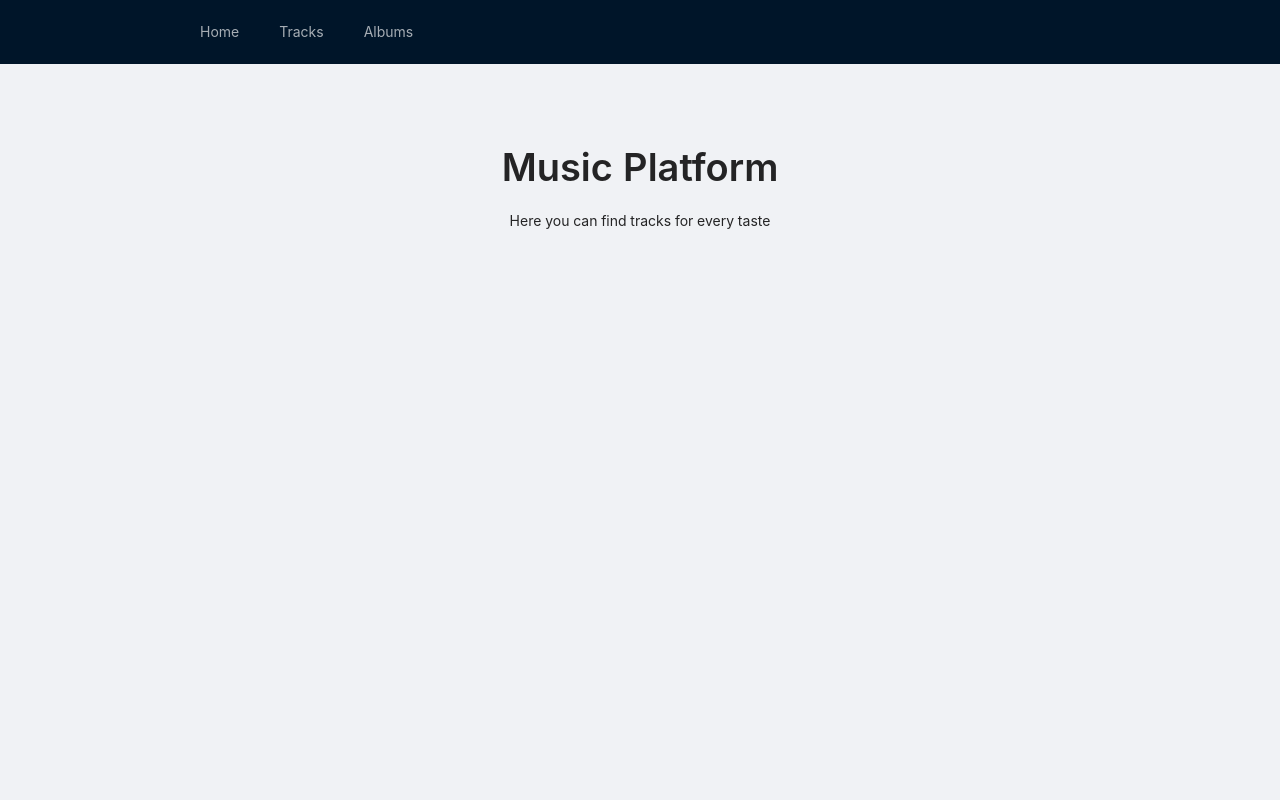
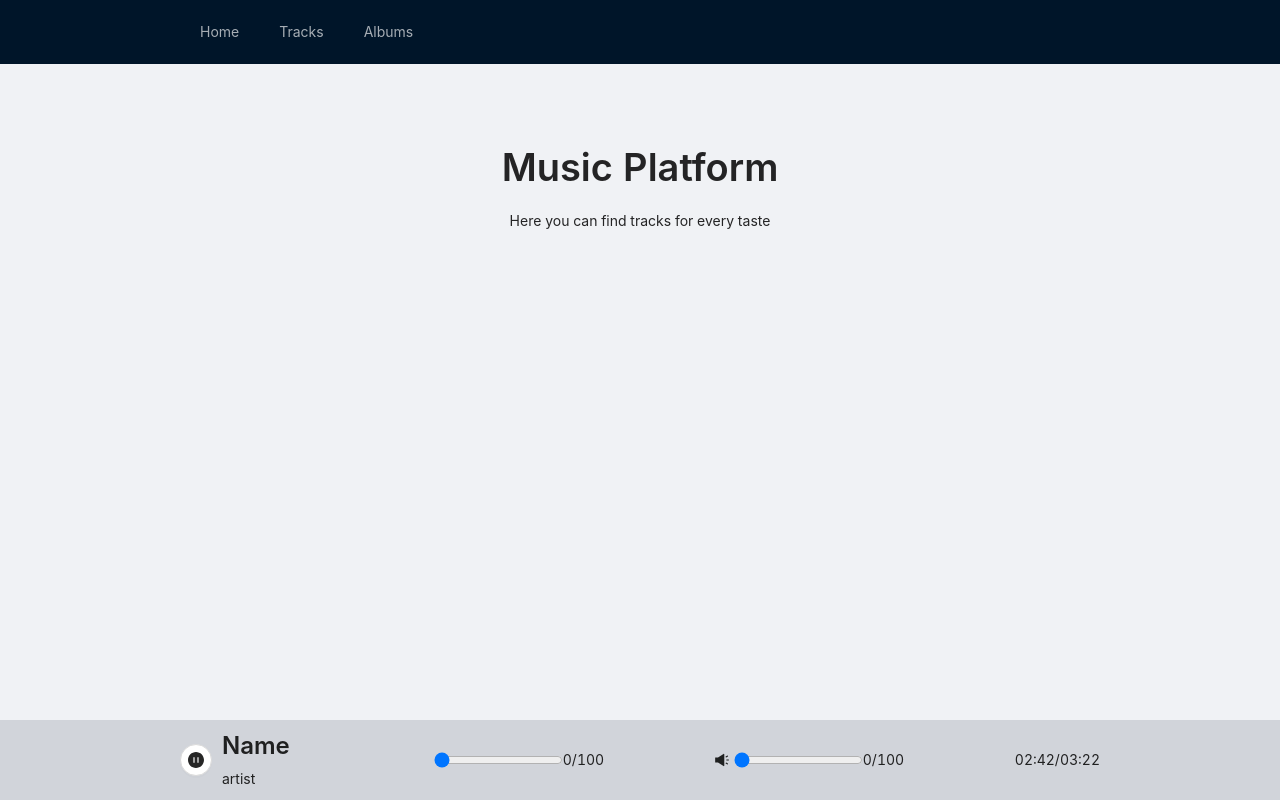
Before and after one commit to kasyan99/music-platform, a Next.js app: page / in a window 1280 px wide. Built offline with nearby package versions, Linux system fonts and the light colour scheme.

Commit message:
feat: add player layout

```diff
--- /dev/null
+++ b/components/Player.tsx
@@ -0,0 +1,61 @@
+import { CaretRightFilled, PauseCircleFilled, SoundFilled } from "@ant-design/icons"
+import { Button, Col, Row, Typography } from "antd"
+import s from '../styles/Player.module.scss'
+import TrackProgress from "./TrackProgress"
+
+const Player: React.FC = () => {
+   const active = true
+   const track = {
+      _id: '1',
+      artist: 'artist',
+      audio: 'https://mp3name.co/singer/kalush-orchestra/',
+      listens: 0,
+      name: 'Name',
+      text: 'dfsf',
+      picture: 'https://is5-ssl.mzstatic.com/image/thumb/Music125/v4/87/38/d7/8738d747-526c-fa8f-5cf0-36ac676bc232/886447461051.jpg/400x400cc.jpg',
+      comments: [
+         { _id: '132', username: 'user1', text: 'super song' },
+         { _id: '133', username: 'user2', text: 'wow song' },
+         { _id: '134', username: 'user3', text: 'dfgdfgdfg sondfgfdgdfgdfgdfgdfgdfgdfgg' },
+      ]
+   }
+   return (<div className={s.player} >
+      <div className="container">
+         <Row align="middle" justify="space-between" style={{ width: 920 }}>
+            <Col>
+               <Row align="middle" justify="space-between">
+                  <Col style={{ marginRight: 10 }}>
+                     <Button shape="circle"
+                        icon={
+                           !active
+                              ? <CaretRightFilled />
+                              : <PauseCircleFilled />
+                        }
+                        className={s.btn}
+                        onClick={(e) => e.stopPropagation()}
+                     />
+                  </Col>
+                  <Col>
+
+                     <Row style={{ display: 'inline-flex' }} >
+                        <Col span={24}><Typography.Title level={3} style={{ margin: 0, marginBottom: 5 }}>{track.name}</Typography.Title></Col>
+                        <Col span={24}>{track.artist}</Col>
+                     </Row>
+                  </Col>
+               </Row>
+            </Col>
+            <TrackProgress left={0} right={100} onChange={() => ({})} />
+            <div style={{ display: 'flex', flexDirection: 'row', alignItems: 'center' }}>
+               <SoundFilled style={{ marginRight: 5 }} />
+               <TrackProgress left={0} right={100} onChange={() => ({})} />
+            </div>
+
+            <Col>
+               {active && <span>02:42/03:22</span>}
+            </Col>
+         </Row>
+      </div>
+   </div>)
+}
+
+export default Player
--- /dev/null
+++ b/components/TrackProgress.tsx
@@ -0,0 +1,22 @@
+type Props = {
+   left: number
+   right: number
+   onChange: () => void
+}
+
+const TrackProgress: React.FC<Props> = ({ left, right, onChange }) => {
+   return (
+      <div style={{ display: 'flex' }}>
+         <input
+            type='range'
+            min={left}
+            max={right}
+            value={left}
+            onChange={onChange}
+         />
+         <div>{left}/{right}</div>
+      </div>
+   )
+}
+
+export default TrackProgress
--- a/layouts/MainLayout.tsx
+++ b/layouts/MainLayout.tsx
@@ -4,6 +4,7 @@ import "antd/dist/antd.css"
 import { Layout } from 'antd';
 import React from 'react';
 import Link from 'next/link';
+import Player from '@/components/Player';
 const { Header, Content } = Layout;
 
 type Props = {
@@ -43,7 +44,7 @@ const MainLayout: React.FC<Props> = ({ children }) => {
          </Content>
 
       </div>
-
+      <Player />
    </Layout>
 }
 
--- /dev/null
+++ b/styles/Player.module.scss
@@ -0,0 +1,11 @@
+.player{
+   height:  80px;
+   width: 920px;
+   width: 100%;
+   position: fixed;
+   bottom: 0;
+   display: flex;
+   align-items: center;
+   padding: 20;
+   background-color: #00152921;
+}
```
